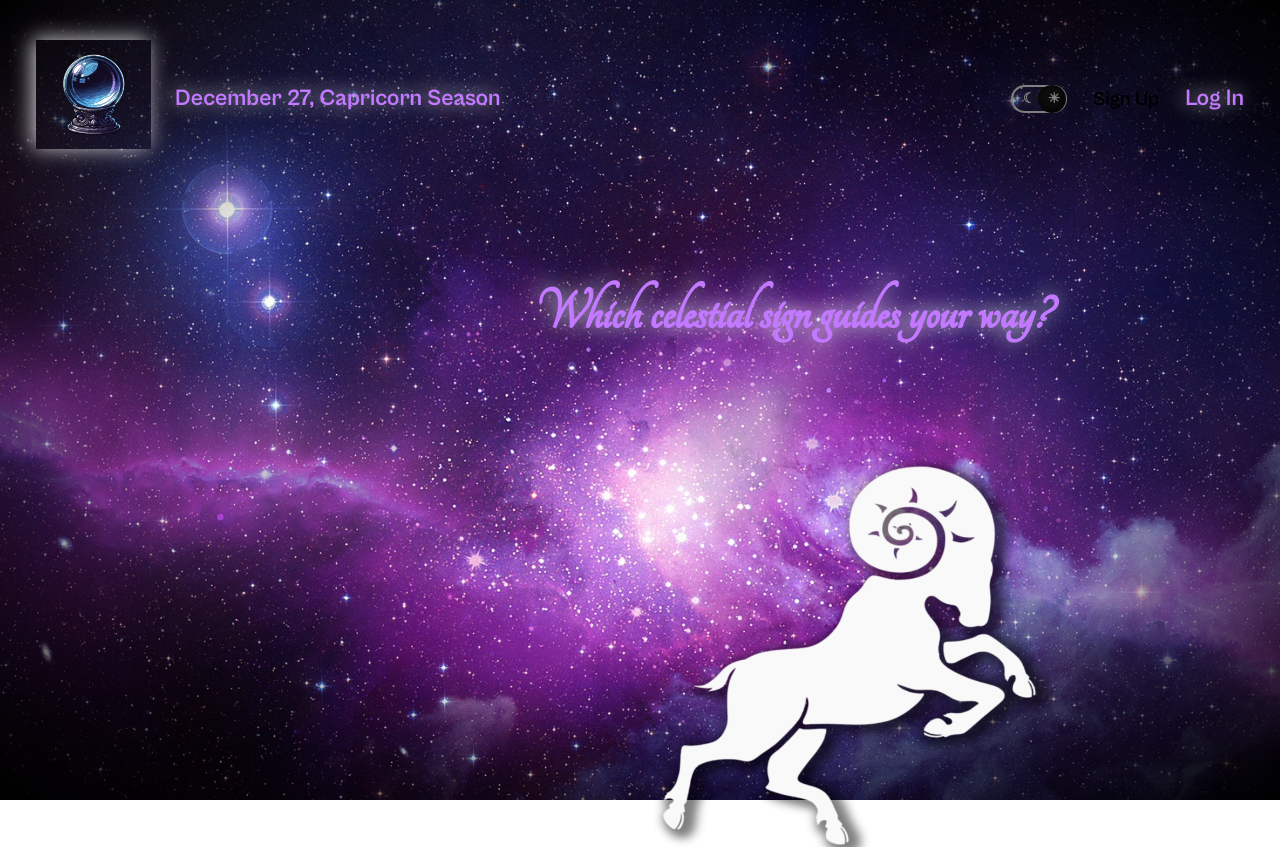
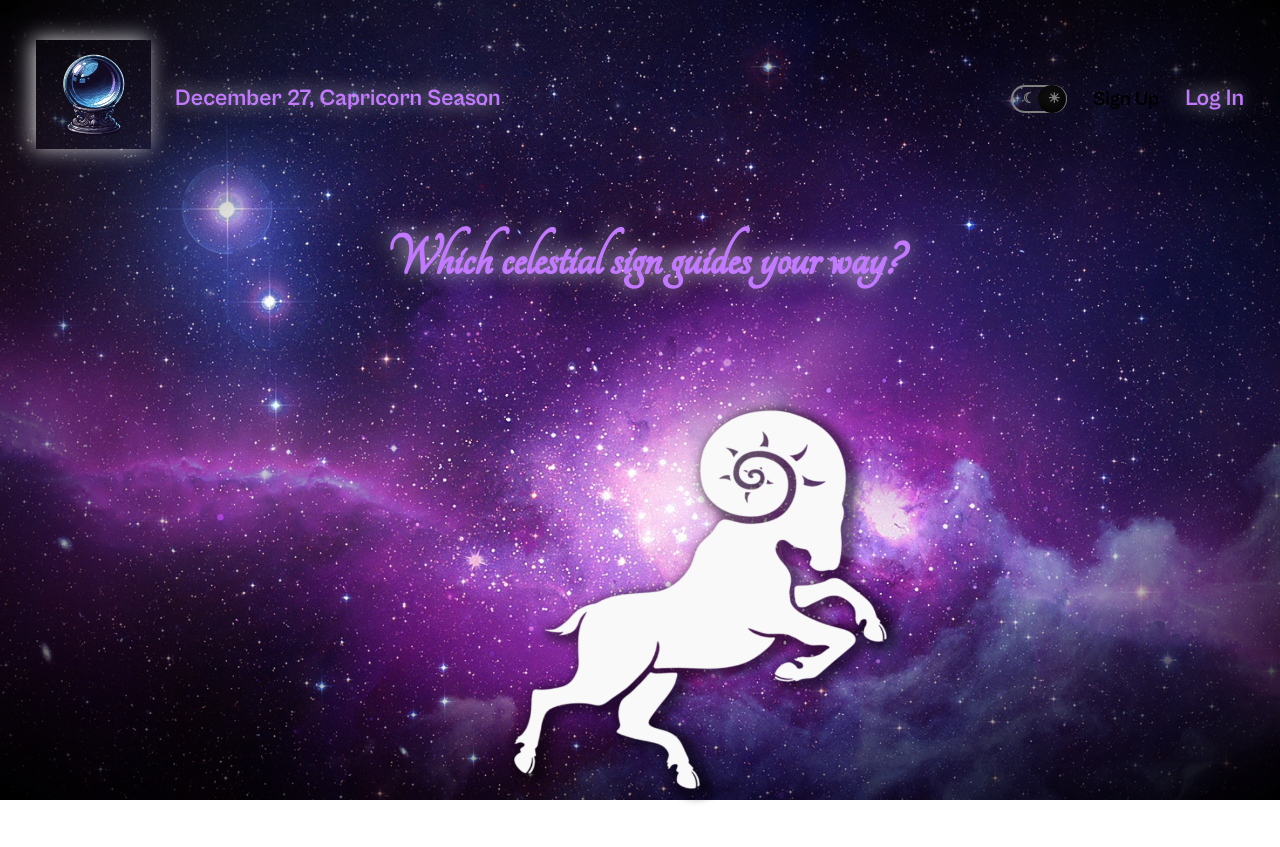
Before and after one commit to probablypenera007/madame-frontend, a React (Create React App) app: page /profile in a window 1280 px wide. Shown: the top 847 px of the page. Built offline with nearby package versions, Linux system fonts and the light colour scheme.

Commit message:
code clean up

```diff
--- a/src/components/Header/Header.js
+++ b/src/components/Header/Header.js
@@ -83,7 +83,7 @@ const Header = ({
             type="text"
             onClick={onCreateModal}
           >
-            + Add Clothes
+            FAQ
           </button>
         ) : (
           <button
--- a/src/components/Main/Main.css
+++ b/src/components/Main/Main.css
@@ -1,5 +1,5 @@
 .main {
-    padding: 57px 639px;
+    padding: 0px 490px;
 }
 
 
@@ -8,7 +8,7 @@
     font-size: 60px;
     font-family: 700;
     text-align: center;
-    margin: 50px -112px 0px;
+    margin: -12px -112px 0px;
     font-family: "Tangerine-Regular", Arial, sans-serif;
     color: #c279ff;
     text-shadow: -3px -1px 20px rgba(255, 255, 255, 0.8);
@@ -17,11 +17,11 @@
 .zodiac-display {
     font-size: 150px;
     text-align: center;
-    margin: -41px 0px 193px 0px;
+    margin: 65px 0px 98px 0px;
 }
 
 .zodiac__image {
-    padding-top: 255px;
+    padding-top: 150px;
     width: 417px;
     height: 423px;
     display: block;
--- a/src/components/Profile/OracleSection/OracleSection.js
+++ b/src/components/Profile/OracleSection/OracleSection.js
@@ -18,15 +18,6 @@ const OracleSection = ({
   //const [isRecording, setIsRecording] = useState(false);
   // const [recording, setRecording] = useState(false)
   // console.log("currentUser in OracleSection", currentUser)
-
-  function formatOracleResponse(response) {
-    return response.split("\n").map((line, index) => (
-      <React.Fragment key={index}>
-        {line}
-        <br />
-      </React.Fragment>
-    ));
-  }
 
   return (
     <section className="oracle__section">
@@ -51,10 +42,6 @@ const OracleSection = ({
           ></button>
         )}
       </div>
-      <div></div>
-      {/* <audio id="audioPlayer" controls>
-  testing Audio source for the AI response
-</audio> */}
     {isReadingCompleted && (
         <OracleReadingModal
           oracleResponse={oracleResponse}
```
